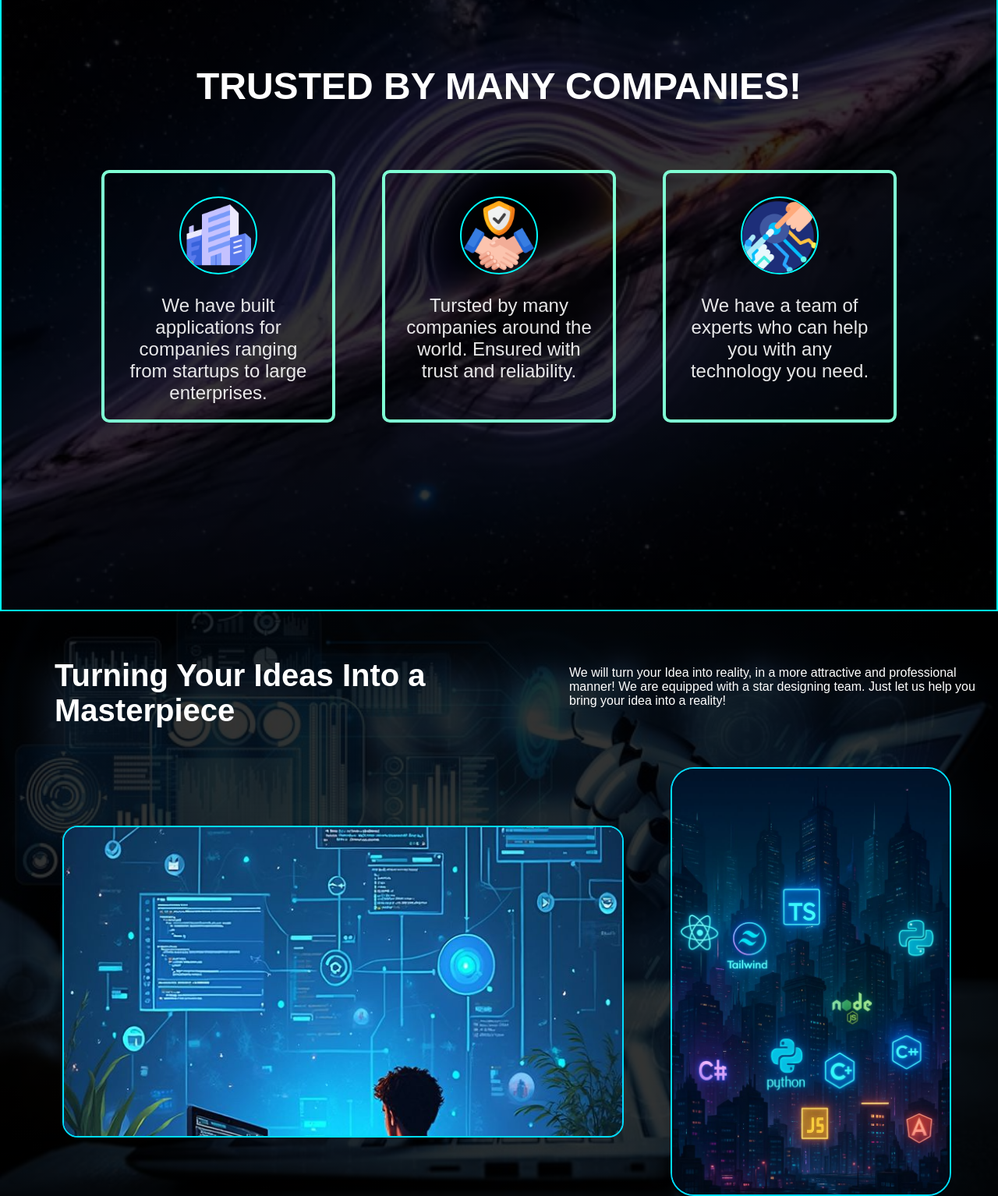
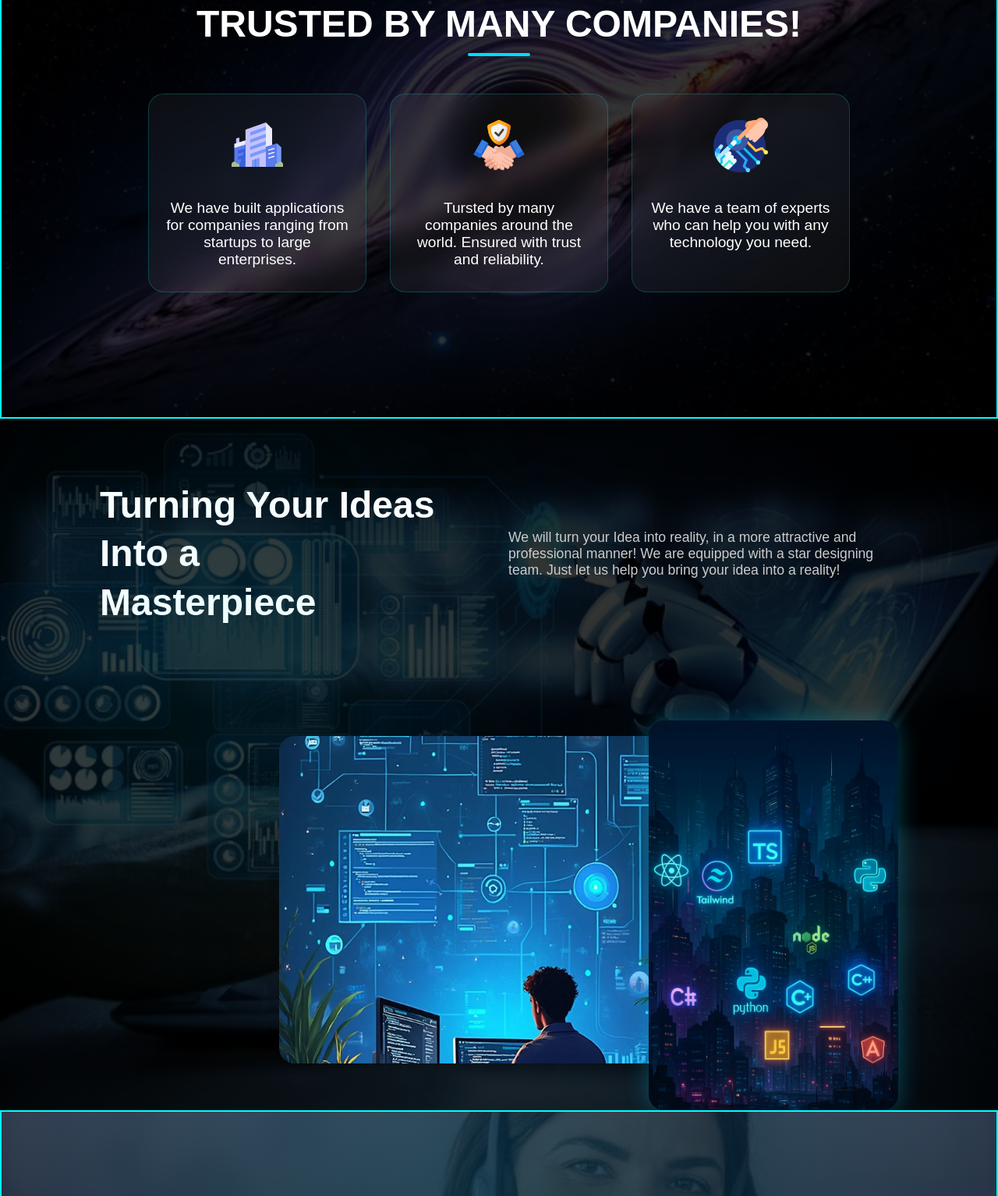
Before and after one commit to jeevantha-perera-dev/Business-Landing-Page-WebOne, a plain HTML site: page index.html in a window 1280 px wide. Shown: the part 921-2455 px from the top of the page at 78% size. Drawn offline with Linux system fonts and the light colour scheme.

Commit message:
feat: improve contact form functionality and overhaul landing page styling for trust and about sections

```diff
--- a/index.html
+++ b/index.html
@@ -86,7 +86,7 @@
                 </div>
                 <div class="form-col">
                     <p id="demo">Please Note: All fields are required.</p>
-                    <form>
+                    <form id="form-id" onsubmit="emailSend(); reset(); return false;">
                         <div class="form-fields">
                             <label>Full Name</label><br>
                             <input id="name" type="text" placeholder="John Doe">
@@ -101,11 +101,11 @@
                         </div>
                         <div class="form-fields">
                             <label>Message</label><br>
-                            <input id="message" type="textarea" cols="30" rows="10" placeholder="How can we help you?">
+                            <textarea id="message" rows="4" placeholder="How can we help you?"></textarea>
                         </div>
                         <div class="form-buttons">
                             <button type="submit" onclick="submitForm(event)" class="heroBtnPrimary">Submit</button>
-                            <button class="heroBtnPrimary" type="reset">Clear</button>
+                            <button class="heroBtnPrimary" type="button" onclick="clearForm()">Clear</button>
                         </div>
 
                     </form>
--- a/script.js
+++ b/script.js
@@ -53,3 +53,12 @@
         document.getElementById("demo").innerHTML = "Thank you for contacting us, " + name + "!";
     }
 }
+
+function clearForm() {
+    document.getElementById("demo").innerHTML = "Please Note: All fields are required.";
+    document.getElementById("form-id").reset();
+}
+
+function emailSend() {
+
+}
--- a/style.css
+++ b/style.css
@@ -114,7 +114,7 @@
     justify-content: flex-start;
 }
 
-.trust {
+/* .trust {
     background: linear-gradient(rgba(0, 0, 0, 0.8), rgba(0, 0, 0, 0.8)), url("./Assets/blackhole.webp");
     background-size: cover;
     background-position: center;
@@ -222,6 +222,171 @@
     height: 550px;
     object-fit: cover;
     border-radius: 30px;
+} */
+
+.trust {
+    background: linear-gradient(rgba(0, 0, 0, 0.8), rgba(0, 0, 0, 0.8)), url("./Assets/blackhole.webp");
+    background-size: cover;
+    background-position: center;
+    background-repeat: no-repeat;
+    border: 2px solid aqua;
+    min-height: 80vh;
+    text-align: center;
+    padding: 10rem 10%;
+    color: rgb(255, 255, 255);
+}
+
+.trustContent h2 {
+    font-size: 3rem;
+    margin-bottom: 3rem;
+    position: relative;
+}
+
+.trustContent h2::after {
+    content: "";
+    width: 80px;
+    height: 4px;
+    background: #00ddff;
+    display: block;
+    margin: 10px auto;
+    border-radius: 10px;
+}
+
+/* NEW CARD STYLE */
+.testimo {
+    display: flex;
+    justify-content: center;
+    gap: 30px;
+    flex-wrap: wrap;
+}
+
+.testimoContent {
+    background: rgba(255, 255, 255, 0.05);
+    backdrop-filter: blur(10px);
+    border: 1px solid rgba(0, 255, 255, 0.2);
+    border-radius: 20px;
+    width: 280px;
+    padding: 30px 20px;
+    transition: all 0.4s ease;
+    position: relative;
+    overflow: hidden;
+}
+
+.testimoContent::before {
+    content: "";
+    position: absolute;
+    width: 200%;
+    height: 200%;
+    background: linear-gradient(45deg, transparent, rgba(0, 255, 255, 0.3), transparent);
+    top: -50%;
+    left: -50%;
+    transform: rotate(25deg);
+    opacity: 0;
+    transition: 0.5s;
+}
+
+.testimoContent:hover::before {
+    opacity: 1;
+}
+
+.testimoContent:hover {
+    transform: translateY(-10px) scale(1.03);
+    border-color: #00ddff;
+    box-shadow: 0 0 25px rgba(0, 221, 255, 0.3);
+}
+
+.testimoContent img {
+    width: 70px;
+    height: 70px;
+    margin-bottom: 15px;
+}
+
+.trustContent p {
+    font-size: 1.2rem;
+    margin-top: 1rem;
+}
+
+/* ================= ABOUT (UPGRADED) ================= */
+.about {
+    background: linear-gradient(rgba(0, 0, 0, 0.8), rgba(0, 0, 0, 0.8)), url("./Assets/about3.jpg");
+    background-size: cover;
+    background-position: center;
+    background-repeat: no-repeat;
+    color: #ffffff;
+    position: relative;
+    overflow: hidden;
+}
+
+.about::before {
+    content: "";
+    position: absolute;
+    width: 300px;
+    height: 300px;
+    background: #00ddff;
+    filter: blur(150px);
+    opacity: 0.2;
+    top: 20%;
+    left: 10%;
+}
+
+/* TEXT AREA */
+.aboutTop {
+    display: flex;
+    justify-content: space-between;
+    align-items: center;
+    padding: 80px 10%;
+    gap: 40px;
+}
+
+.aboutTop h2 {
+    font-size: 3rem;
+    font-weight: 800;
+    line-height: 1.3;
+}
+
+.aboutTop p {
+    font-size: 1.1rem;
+    color: #ccc;
+    max-width: 500px;
+}
+
+/* IMAGE LAYOUT */
+.aboutContentBottom {
+    display: flex;
+    justify-content: center;
+    align-items: center;
+    padding: 60px 10%;
+    position: relative;
+}
+
+.abt1 {
+    width: 55%;
+    height: 420px;
+    object-fit: cover;
+    border-radius: 20px;
+    z-index: 2;
+    transition: 0.4s;
+}
+
+.abt2 {
+    width: 25%;
+    height: 500px;
+    object-fit: cover;
+    border-radius: 20px;
+    position: absolute;
+    right: 10%;
+    top: 40px;
+    z-index: 3;
+    box-shadow: 0 0 30px rgba(0, 221, 255, 0.3);
+    transition: 0.4s;
+}
+
+.aboutContentBottom:hover .abt1 {
+    transform: scale(1.05);
+}
+
+.aboutContentBottom:hover .abt2 {
+    transform: translateY(-10px) scale(1.05);
 }
 
 .contact-hero {
@@ -310,6 +475,14 @@
 .form-fields {
     margin-bottom: 20px;
     margin-left: 120px;
+}
+
+.form-fields textarea {
+    width: 300px;
+    padding: 12px;
+    margin: 8px 0 20px;
+    border: 1px solid aqua;
+    border-radius: 4px;
 }
 
 .form-buttons {
```
